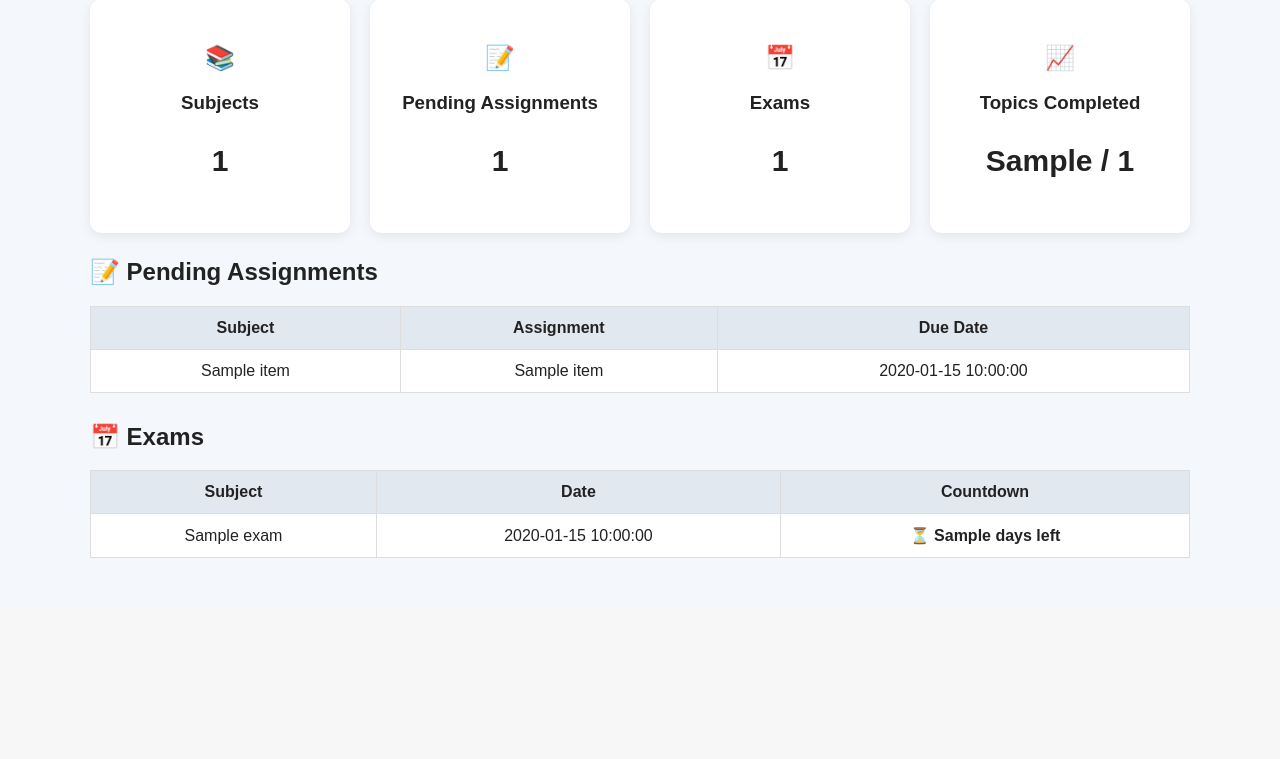
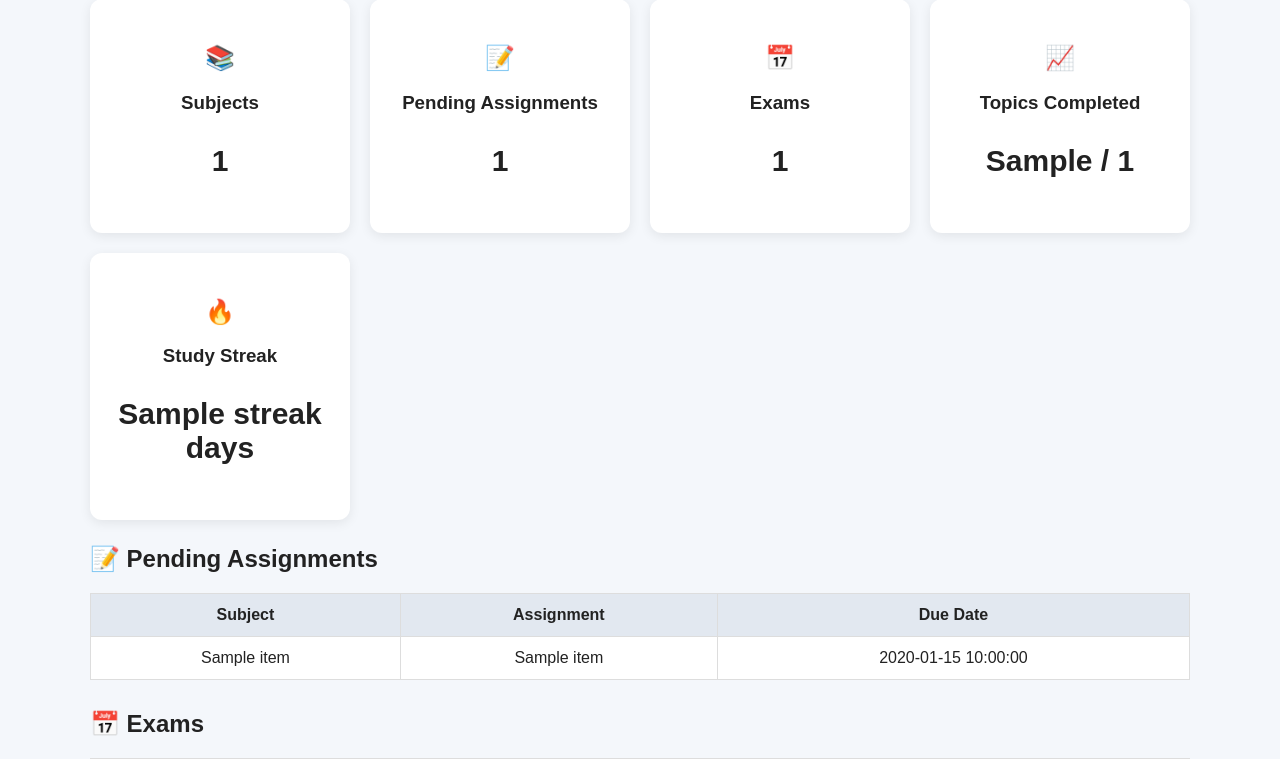
Before and after one commit to saranrj-dev/student-smart-study-planner, a Flask app: template templates/dashboard.html in a window 1280 px wide. Shown: the part 192-951 px from the top of the page. Before the commit the page ends 750 px from the top, so only its background shows below. Run offline with Flask 3, Linux system fonts and the light colour scheme; the template is opened without the code that fills it: most values are stand-ins (such as "Sample title", 1, 10 or a date in 2020); parts of the project's set-up code (start-up, migrations or seed data) failed here and were passed over; some libraries are stand-ins or nearby versions.

Commit message:
Update dashboard.html

```diff
--- a/templates/dashboard.html
+++ b/templates/dashboard.html
@@ -51,6 +51,13 @@
             <h2>📈</h2>
             <h3>Topics Completed</h3>
             <p>{{ completed_topics }} / {{ total_topics }}</p>
+        </div>
+
+        <!-- Study Streak -->
+        <div class="card">
+            <h2>🔥</h2>
+            <h3>Study Streak</h3>
+            <p>{{ streak }} day{% if streak != 1 %}s{% endif %}</p>
         </div>
 
     </div>
```
